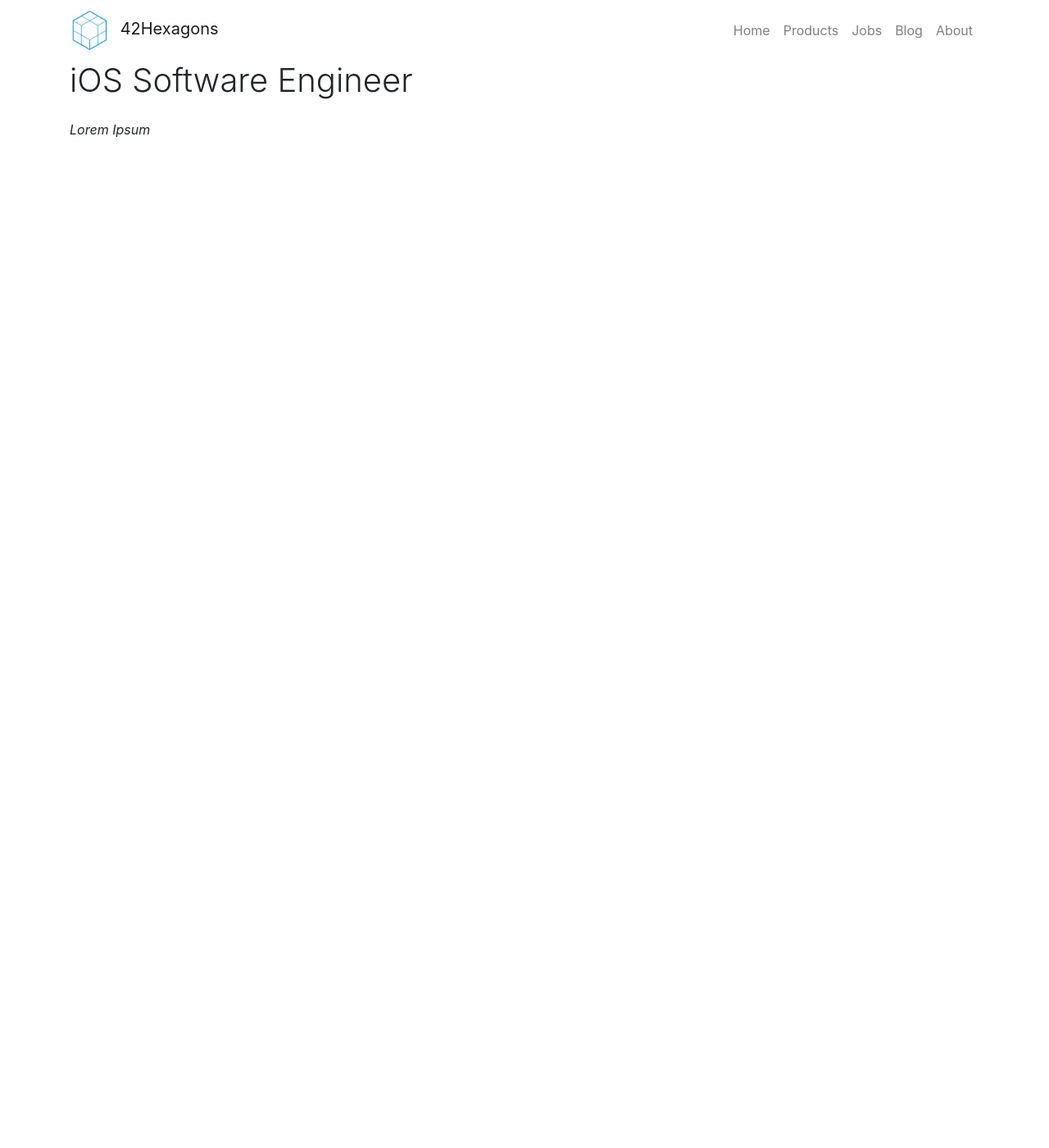
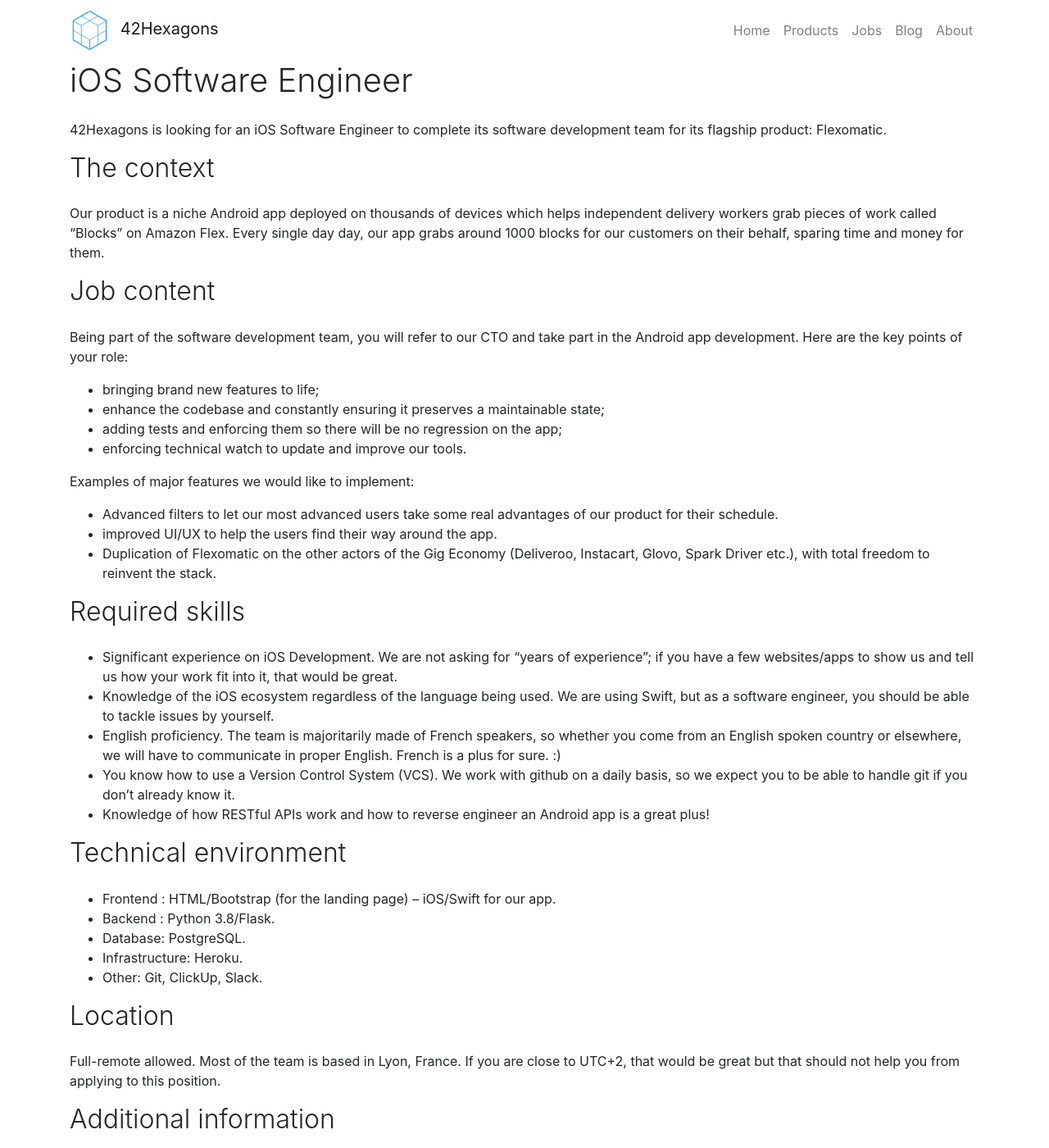
Before and after one commit to 42hexagons/42hexagons.github.io, a Jekyll site: the page built from _jobs/ios-software-engineer.md, in a window 1280 px wide and 1400 px high. Shown: the whole window at 82% size. Built offline with Jekyll 4.4.1, drawn with Linux system fonts in a browser that asks for light colours; nearby versions of some CDN libraries; some of the changed text lies outside the part shown.

Commit message:
Update ios-software-engineer.md

```diff
--- a/_jobs/ios-software-engineer.md
+++ b/_jobs/ios-software-engineer.md
@@ -8,4 +8,52 @@
 
 # iOS Software Engineer
 
-*Lorem Ipsum*
+42Hexagons is looking for an iOS Software Engineer to complete its software development team for its flagship product: Flexomatic.
+
+## The context
+
+Our product is a niche Android app deployed on thousands of devices which helps independent delivery workers grab pieces of work called “Blocks” on Amazon Flex. Every single day day, our app grabs around 1000 blocks for our customers on their behalf, sparing time and money for them.
+
+## Job content
+
+Being part of the software development team, you will refer to our CTO and take part in the Android app development. Here are the key points of your role:
+
+- bringing brand new features to life;
+- enhance the codebase and constantly ensuring it preserves a maintainable state;
+- adding tests and enforcing them so there will be no regression on the app;
+- enforcing technical watch to update and improve our tools.
+
+Examples of major features we would like to implement:
+
+- Advanced filters to let our most advanced users take some real advantages of our product for their schedule.
+- improved UI/UX to help the users find their way around the app.
+- Duplication of Flexomatic on the other actors of the Gig Economy (Deliveroo, Instacart, Glovo, Spark Driver etc.), with total freedom to reinvent the stack.
+
+
+## Required skills
+
+- Significant experience on iOS Development. We are not asking for “years of experience”; if you have a few websites/apps to show us and tell us how your work fit into it, that would be great.
+- Knowledge of the iOS ecosystem regardless of the language being used. We are using Swift, but as a software engineer, you should be able to tackle issues by yourself.
+- English proficiency. The team is majoritarily made of French speakers, so whether you come from an English spoken country or elsewhere, we will have to communicate in proper English. French is a plus for sure. :)
+- You know how to use a Version Control System (VCS). We work with github on a daily basis, so we expect you to be able to handle git if you don’t already know it.
+- Knowledge of how RESTful APIs work and how to reverse engineer an Android app is a great plus!
+
+## Technical environment
+
+- Frontend : HTML/Bootstrap (for the landing page) – iOS/Swift for our app.
+- Backend : Python 3.8/Flask.
+- Database: PostgreSQL.
+- Infrastructure: Heroku.
+- Other: Git, ClickUp, Slack.
+
+## Location
+
+Full-remote allowed. Most of the team is based in Lyon, France. If you are close to UTC+2, that would be great but that should not help you from applying to this position.
+
+## Additional information
+
+The expected workload is of 40 hr/week maximum with a negotiable hourly rate according to your experience and your profile. We are looking for a mid-term collaboration starting ASAP.
+
+## Apply
+
+Shoot us a resume at hello@42hexagons.org.
```
